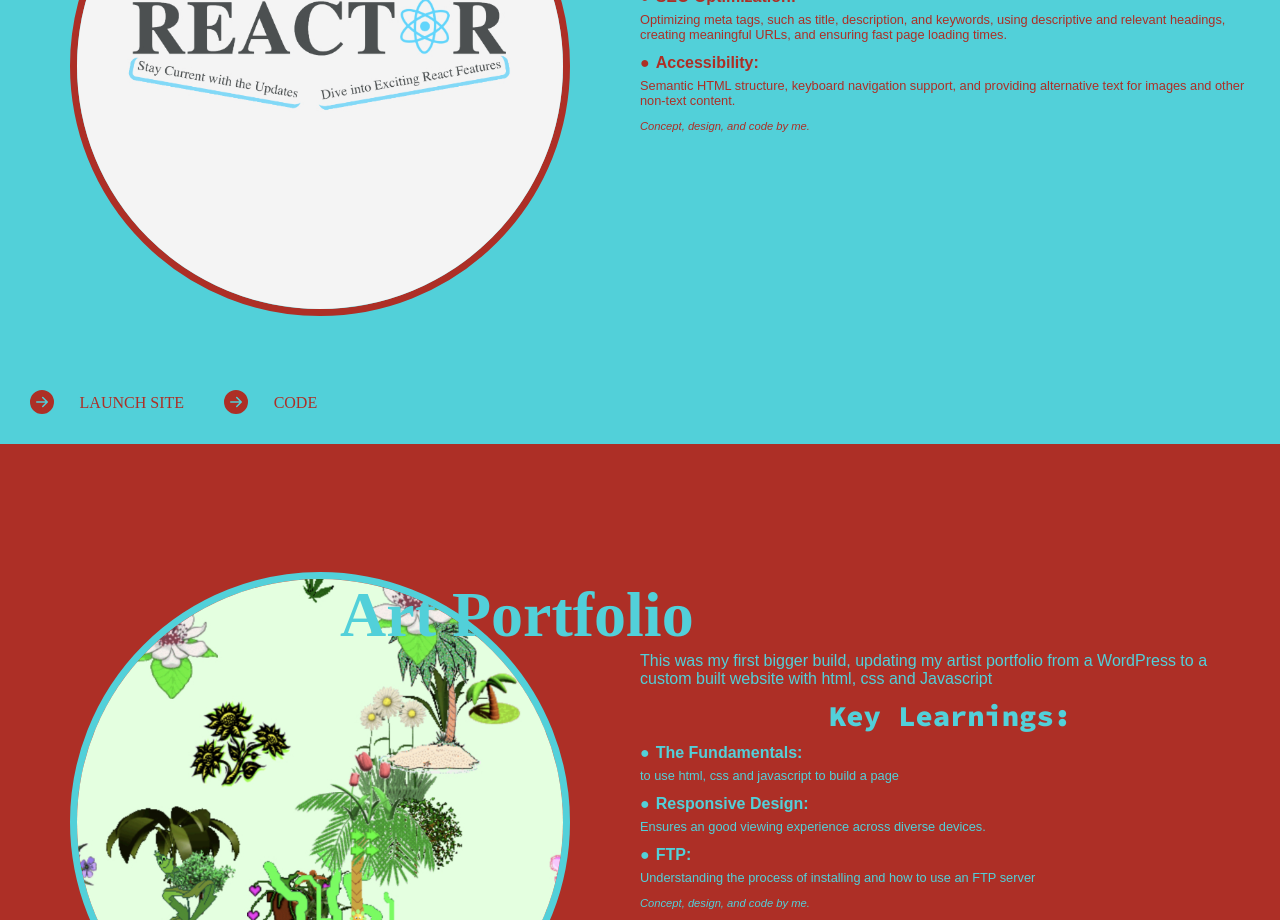
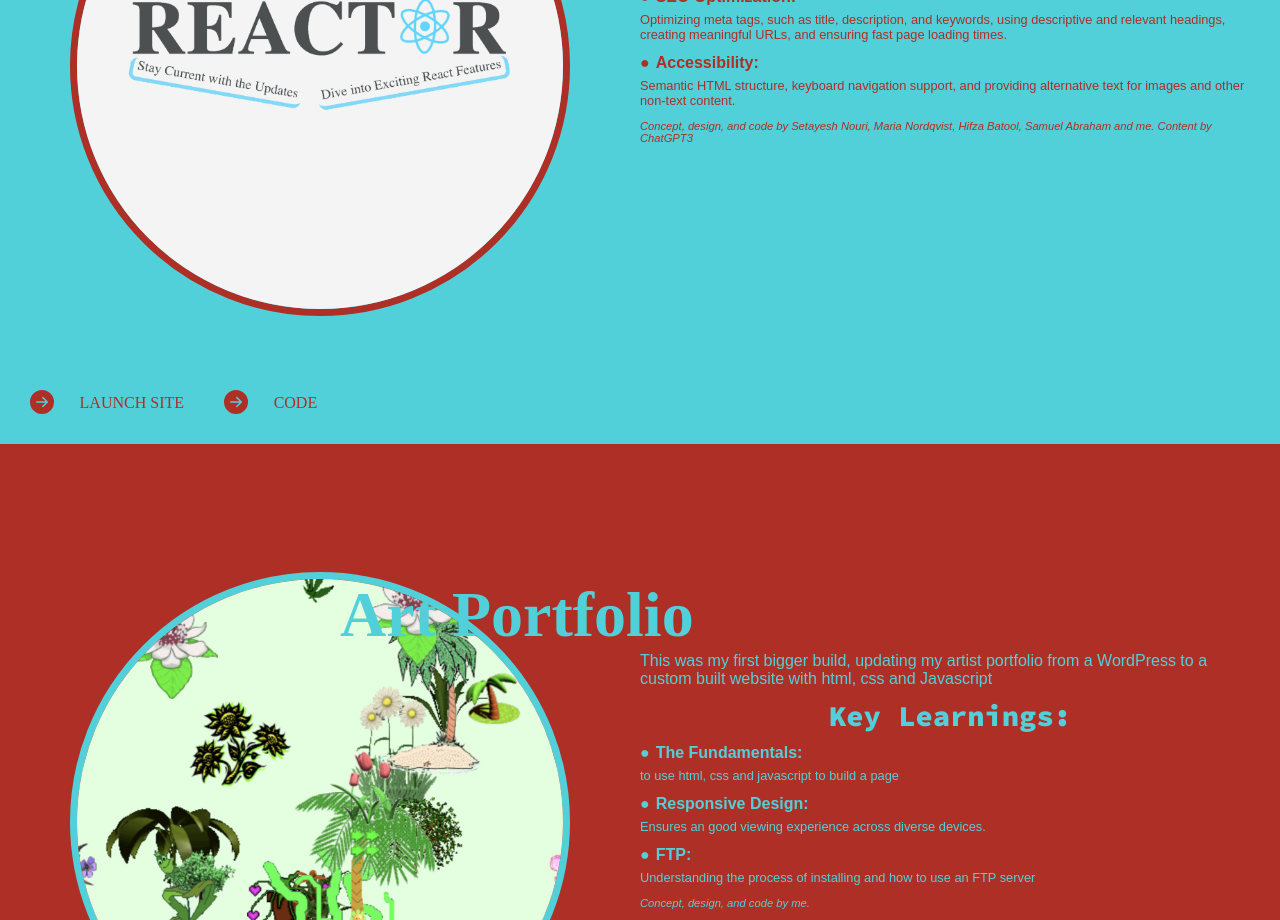
Before and after one commit to Wallenborg/front-port, a React (Create React App) app: page / in a window 1280 px wide. Shown: the part 3300-4220 px from the top of the page. Built offline with nearby package versions, Linux system fonts and the light colour scheme; a web font is replaced by a local one.

Commit message:
update data file

```diff
--- a/src/data.js
+++ b/src/data.js
@@ -173,7 +173,10 @@ export const projects = [
           alternative text for images and other non-text content.
         </div>
 
-        <p className="credit-text">Concept, design, and code by me.</p>
+        <p className="credit-text">
+          Concept, design, and code by Setayesh Nouri, Maria Nordqvist, Hifza
+          Batool, Samuel Abraham and me. Content by ChatGPT3
+        </p>
       </div>
     ),
     bgcl: "var(--clr-primary)",
```
